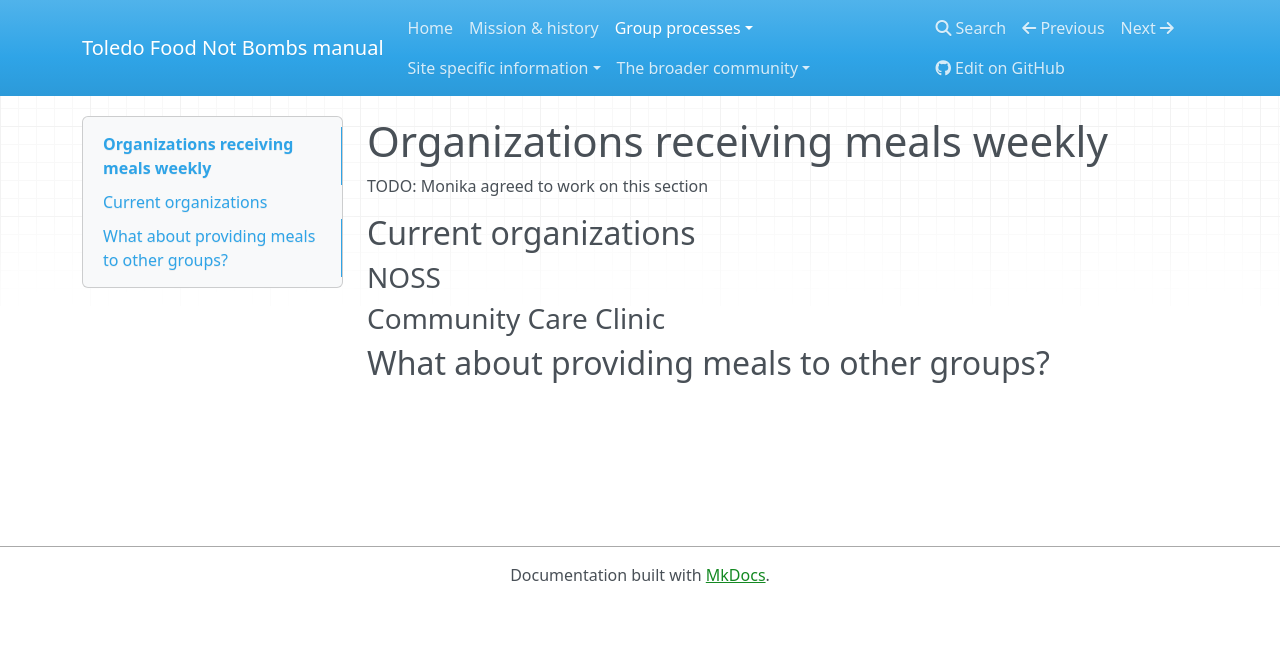
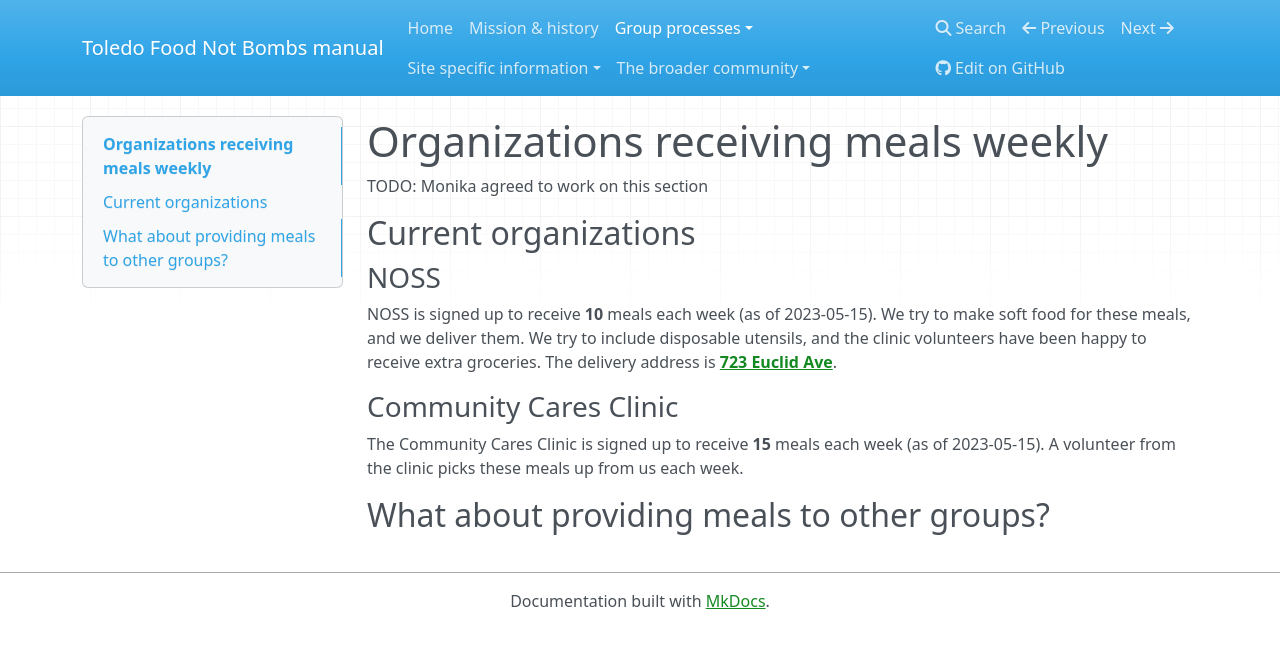
Before and after one commit to ToledoFNB/manual, an MkDocs documentation site: the page built from docs/meal_agreements.md, in a window 1280 px wide. Shown: the top 648 px of the page. Built offline with MkDocs 1.6.1, drawn with Linux system fonts in a browser that asks for light colours; nearby versions of some CDN libraries.

Commit message:
Include details for organizations currently receiving meals

```diff
--- a/docs/meal_agreements.md
+++ b/docs/meal_agreements.md
@@ -6,6 +6,10 @@ TODO: Monika agreed to work on this section
 
 ### NOSS
 
-### Community Care Clinic
+NOSS is signed up to receive **10** meals each week (as of 2023-05-15).  We try to make soft food for these meals, and we deliver them.  We try to include disposable utensils, and the clinic volunteers have been happy to receive extra groceries.  The delivery address is **[723 Euclid Ave](https://www.waze.com/live-map/directions/oh/toledo?to=place.ws.na.2335044.723)**.
+
+### Community Cares Clinic
+
+The Community Cares Clinic is signed up to receive **15** meals each week (as of 2023-05-15).  A volunteer from the clinic picks these meals up from us each week.
 
 ## What about providing meals to other groups?
```
Also changed, not shown: docs/communication.md (+1 -1 lines).
